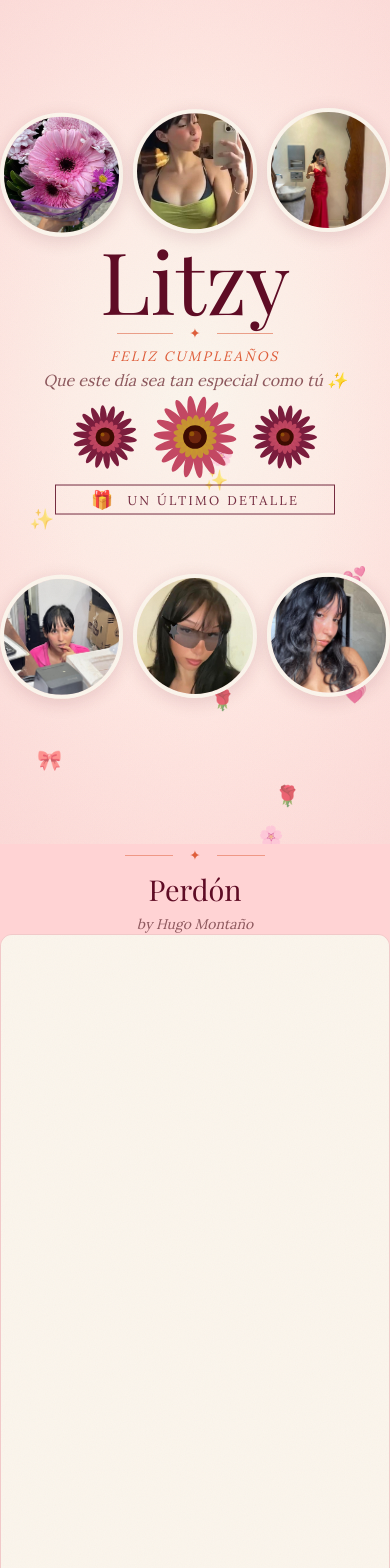
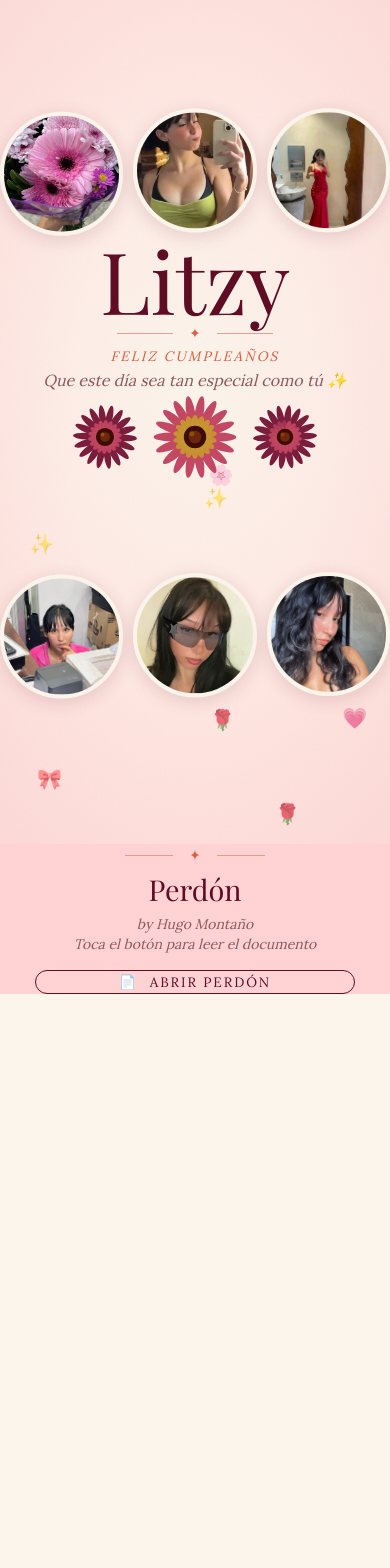
Before and after one commit to Hugo-DevM/Felices-25, a Next.js app: page / in a window 390 px wide. Shown: the top 1568 px of the page. After the commit the page ends 994 px from the top, so only its background shows below. Built offline with nearby package versions, Linux system fonts and the light colour scheme.

Commit message:
Add PDF viewer functionality to PdfSection component with mobile-friendly open button

```diff
--- a/app/components/PdfSection.tsx
+++ b/app/components/PdfSection.tsx
@@ -1,6 +1,8 @@
 "use client";
 
 import { motion } from "framer-motion";
+
+const PDF_URL = "/Perdon by Hugo Montaño.pdf";
 
 export default function PdfSection() {
   return (
@@ -32,20 +34,48 @@ export default function PdfSection() {
         by Hugo Montaño
       </p>
 
+      {/* Desktop: iframe viewer */}
       <div
-        className="w-full rounded-xl overflow-hidden shadow-lg"
-        style={{
-          maxWidth: "720px",
-          border: "1px solid var(--color-border)",
-        }}
+        className="hidden md:block w-full rounded-xl overflow-hidden shadow-lg"
+        style={{ maxWidth: "720px", border: "1px solid var(--color-border)" }}
       >
         <iframe
-          src="/Perdon by Hugo Montaño.pdf"
+          src={PDF_URL}
           className="w-full"
           style={{ height: "80vh", minHeight: "480px" }}
           title="Perdón by Hugo Montaño"
         />
       </div>
+
+      {/* Mobile: open button */}
+      <div className="md:hidden flex flex-col items-center gap-4 w-full" style={{ maxWidth: "320px" }}>
+        <p
+          className="text-sm text-center"
+          style={{ color: "var(--color-muted)", fontStyle: "italic" }}
+        >
+          Toca el botón para leer el documento
+        </p>
+        <motion.a
+          href={PDF_URL}
+          target="_blank"
+          rel="noopener noreferrer"
+          className="w-full flex items-center justify-center gap-3 py-4 rounded-xl"
+          style={{
+            border: "1.5px solid var(--color-wine)",
+            color: "var(--color-wine)",
+            fontSize: "0.85rem",
+            letterSpacing: "0.14em",
+            textTransform: "uppercase",
+            textDecoration: "none",
+          }}
+          whileTap={{ scale: 0.97 }}
+          whileHover={{ backgroundColor: "oklch(32% 0.115 10)", color: "oklch(97.2% 0.013 78)" }}
+          transition={{ duration: 0.2 }}
+        >
+          <span>📄</span>
+          <span>Abrir Perdón</span>
+        </motion.a>
+      </div>
     </motion.section>
   );
 }
```
